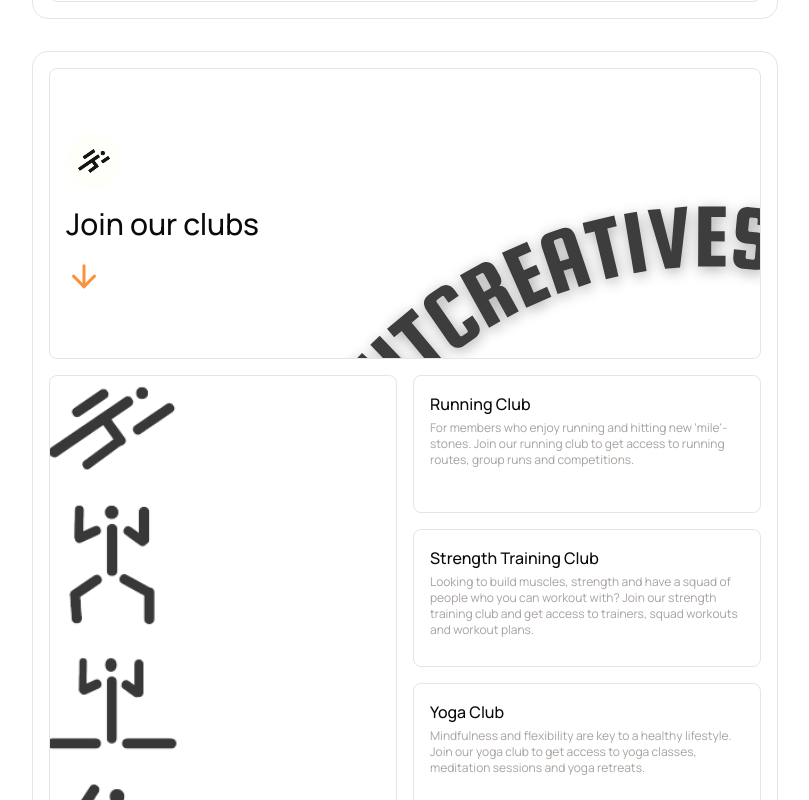
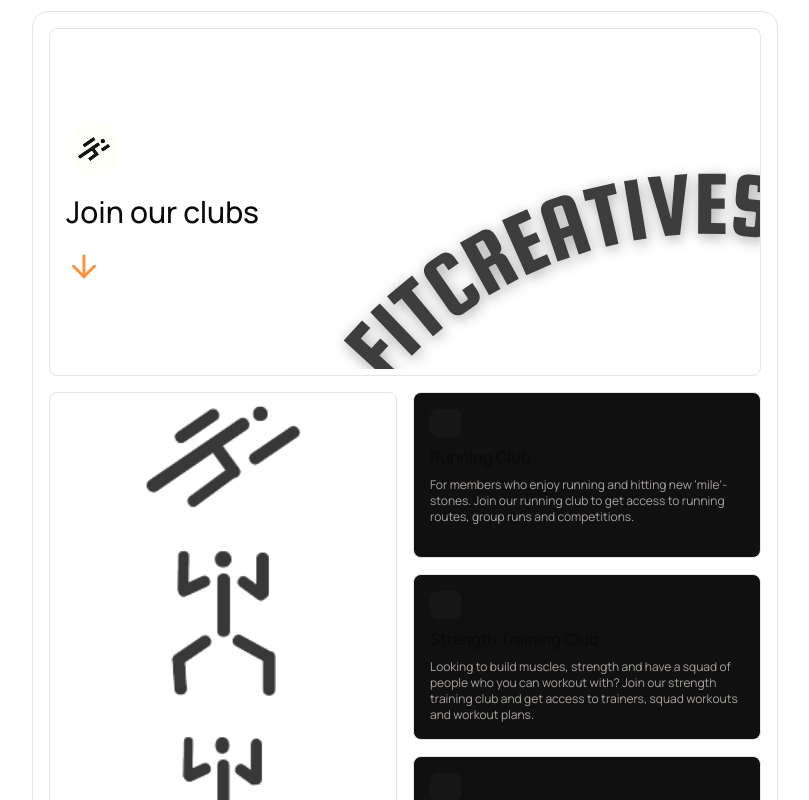
Before and after one commit to Lilianada/Fitcreatives, a Next.js app: page / in a window 1280 px wide. Shown: the part 1040-1840 px from the top of the page, without its empty margins (235-1044 px from the left). Built offline with nearby package versions, Linux system fonts and the light colour scheme; a web font is replaced by a local one.

Commit message:
restyled clubs component

```diff
--- a/src/components/home/Clubs.jsx
+++ b/src/components/home/Clubs.jsx
@@ -11,12 +11,12 @@
       <div className="flex h-full w-full items-center justify-center">
         <div className="flex flex-col sm:grid h-full w-full gap-4 grid-cols-4 grid-rows-5 rounded-lg">
           <motion.div
-            className="col-span-4 row-span-2 border p-4 rounded-lg bg-logoBackdrop bg-cover"
+            className="col-span-4 row-span-2 border p-4 rounded-lg bg-logoBackdrop bg-contain bg-no-repeat bg-center grid content-center"
             initial={{ opacity: 0, y: -20 }}
             animate={{ opacity: 1, y: 0 }}
             transition={{ duration: 0.6, ease: "easeOut" }}
           >
-            <div className="my-12 space-y-4">
+            <div className="my-6 space-y-4">
               <motion.img
                 src="/assets/logo_bg.svg"
                 alt="avatar"
@@ -52,7 +52,7 @@
             style={{
               backgroundImage: `url("/assets/clubs.png")`,
               backgroundSize: "cover",
-              backgroundPosition: "right",
+              backgroundPosition: "center",
               backgroundRepeat: "no-repeat",
             }}
             initial={{ opacity: 0, x: -50 }}
@@ -84,16 +84,17 @@
           ].map((club, index) => (
             <motion.div
               key={index}
-              className="col-span-2 row-span-1 border p-4 rounded-lg"
+              className="col-span-2 row-span-1 border p-4 rounded-lg bg-[#101010]"
               whileHover={{ scale: 1.05 }}
               whileTap={{ scale: 0.95 }}
               initial={{ opacity: 0, y: 10 }}
               animate={{ opacity: 1, y: 0 }}
               transition={{ delay: 0.2 + index * 0.1, duration: 0.5 }}
             >
-              <div className="flex flex-col">
+              <div className="flex flex-col gap-2">
+                <div className="h-7 w-8 rounded-lg bg-[#161616] p-[10px]"></div>
                 <h3 className="text-base font-medium">{club.title}</h3>
-                <p className="mt-1 text-xs text-stone-400 dark:text-stone-400 ">
+                <p className="text-xs text-stone-400 dark:text-stone-400 ">
                   {club.description}
                 </p>
               </div>
--- a/src/components/home/Mission.jsx
+++ b/src/components/home/Mission.jsx
@@ -39,7 +39,7 @@
 
 const HeaderBlock = () => (
   <Block className="col-span-12 row-span-2 md:col-span-4 grid items-center my-auto bg-background text-foreground">
-    <div className="my-12 space-y-4">
+    <div className="my-6 space-y-4">
       <img
         src="/assets/logo_bg.svg"
         alt="avatar"
```
